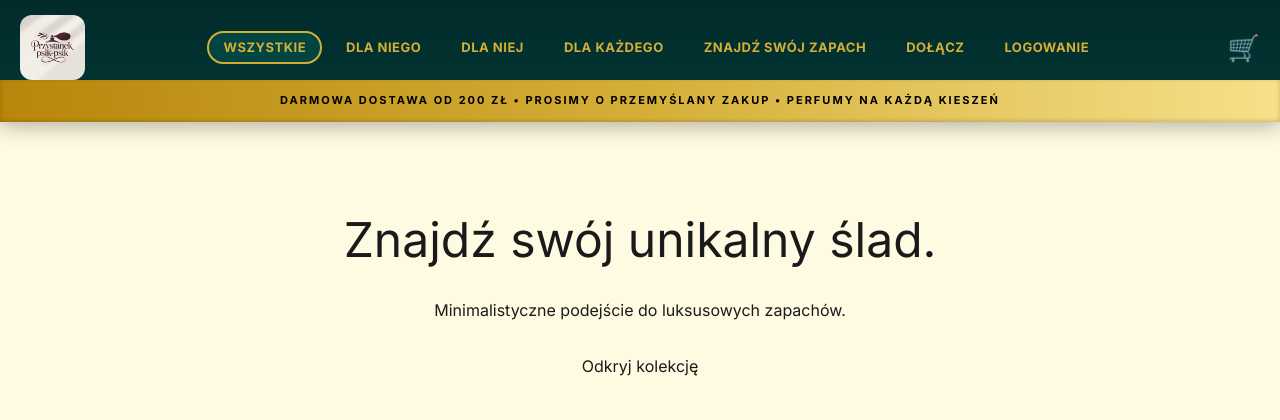
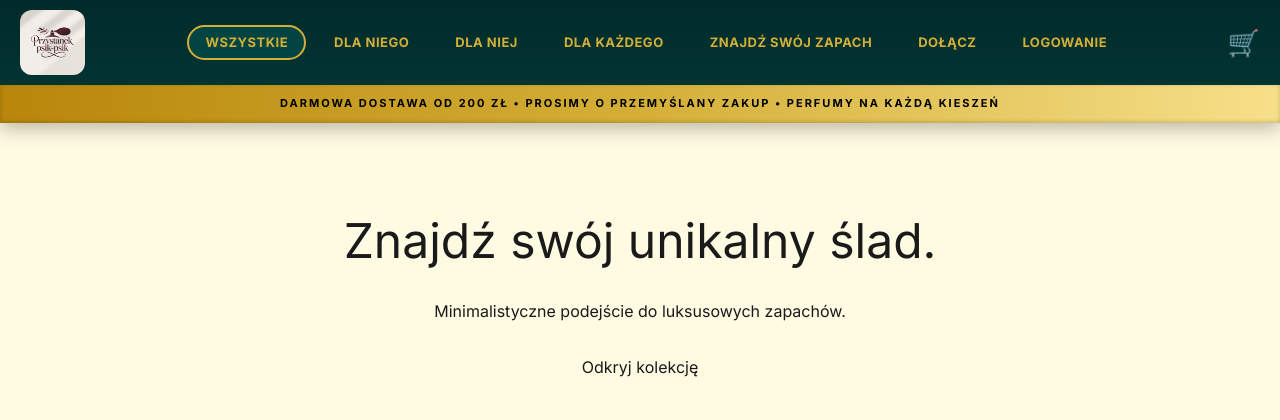
Before and after one commit to Camilleus/perfumy-mlm, a Django app: page / in a window 1280 px wide. Shown: the top 420 px of the page. Run offline with Django 5.2, Linux system fonts and the light colour scheme; data that the repository does not hold is empty.

Commit message:
another part of fixing eastethics

```diff
--- a/templates/base.html
+++ b/templates/base.html
@@ -18,44 +18,70 @@
         }
 
         * { margin: 0; padding: 0; box-sizing: border-box; }
-        body { font-family: 'Inter', sans-serif; background: var(--bg-main); color: var(--text-dark); line-height: 1.6; }
-        .container { max-width: 1300px; margin: 0 auto; padding: 0 20px; }
+
+        body {
+            font-family: 'Inter', sans-serif;
+            background: var(--bg-main);
+            color: var(--text-dark);
+            line-height: 1.6;
+        }
+
+        .container {
+            max-width: 1300px;
+            margin: 0 auto;
+            padding: 0 20px;
+        }
+
         a { text-decoration: none; color: inherit; }
 
+        /* HEADER & NAVIGATION */
         header {
-            padding: 15px 0 0 0; /* 15px góra, 0 boki, 0 dół */
             position: sticky;
             top: 0;
             background: var(--nav-gradient);
             z-index: 1000;
             box-shadow: 0 4px 20px rgba(0,0,0,0.3);
+            padding: 0; /* Zerujemy padding, by trust-bar przylegał idealnie */
+        }
+
+        header .container {
+            padding-top: 10px;
+            padding-bottom: 10px;
         }
 
         nav {
-            display: grid;
-            grid-template-columns: auto 1fr auto;
+            display: flex;
+            justify-content: space-between;
             align-items: center;
-            gap: 30px;
+            min-height: 65px; /* Wysokość dopasowana do logo */
+        }
+
+        .logo {
+            display: flex;
+            align-items: center;
         }
 
         .logo img {
-            height: 65px; /* Zwiększone z 55px dla lepszej widoczności */
+            height: 65px;
             width: auto;
             display: block;
-            border-radius: 12px; /* Zaokrąglenie rogów dla kwadratowego logo */
-            transition: transform 0.2s; /* Delikatny efekt na hover */
+            border-radius: 12px;
+            transition: transform 0.2s;
+            margin: 0;
         }
 
         .logo img:hover {
-            transform: scale(1.03); /* Subtelne powiększenie po najechaniu */
+            transform: scale(1.03);
         }
 
         .nav-links {
             display: flex;
-            gap: 8px; /* Zmniejszony odstęp z 15px na 8px, aby pomieścić dodatkowy przycisk */
+            gap: 10px;
             justify-content: center;
             list-style: none;
-            align-items: center; /* Centrowanie w pionie wszystkich elementów */
+            align-items: center;
+            margin: 0; /* Kluczowe dla wyśrodkowania w pionie */
+            padding: 0;
         }
 
         .nav-links li {
@@ -65,25 +91,28 @@
 
         .nav-links a,
         .nav-links button {
-            font-size: 13px; /* Delikatna korekta z 14px na 13px przy Boldzie uratuje miejsce */
+            font-size: 13px;
             font-weight: 700;
             text-transform: uppercase;
             letter-spacing: 0.5px;
             color: var(--gold);
-            padding: 8px 14px; /* Nieco węższe paddingi */
+            padding: 8px 16px;
             border-radius: 25px;
             border: 2px solid transparent;
             transition: all 0.3s ease;
             white-space: nowrap;
             background: transparent;
             cursor: pointer;
-            line-height: 1; /* Kluczowe dla wyrównania przycisku do linków */
+            line-height: 1.2;
+            display: flex;
+            align-items: center;
         }
 
-        /* Reset stylów dla formularza wylogowania */
+        /* Formularz wylogowania - reset */
         .nav-links form {
             display: flex;
-            margin: 0;
+            align-items: center;
+            margin: 0 !important;
             padding: 0;
         }
 
@@ -92,11 +121,14 @@
         .nav-links button:hover {
             border-color: var(--gold);
             background: var(--forest-green);
+            color: var(--gold);
         }
 
+        /* TRUST BAR */
         .trust-bar {
+            margin-top: 0;
             background: var(--gold-gradient);
-            padding: 12px 0;
+            padding: 10px 0;
             font-size: 11px;
             text-transform: uppercase;
             text-align: center;
@@ -106,9 +138,18 @@
             box-shadow: inset 0 -1px 4px rgba(0,0,0,0.2);
         }
 
-        .cart-icon { justify-self: end; color: var(--gold); font-size: 26px; transition: transform 0.2s; }
+        .cart-icon {
+            display: flex;
+            align-items: center;
+            color: var(--gold);
+            font-size: 26px;
+            transition: transform 0.2s;
+            line-height: 1;
+        }
+
         .cart-icon:hover { transform: scale(1.15); }
 
+        /* FOOTER */
         footer {
             padding: 60px 0;
             font-size: 14px;
@@ -116,8 +157,17 @@
             background: #fffdf2;
             margin-top: 80px;
         }
-        .footer-grid { display: grid; grid-template-columns: repeat(3, 1fr); gap: 20px; }
 
+        .footer-grid {
+            display: grid;
+            grid-template-columns: repeat(3, 1fr);
+            gap: 20px;
+        }
+
+        @media (max-width: 1024px) {
+            .nav-links { gap: 5px; }
+            .nav-links a { padding: 6px 10px; font-size: 11px; }
+        }
     </style>
 </head>
 <body>
@@ -128,6 +178,7 @@
             <div class="logo">
                 <a href="/"><img src="{% static 'images/przystanek_psik-psikV2.png' %}" alt="Przystanek PsikPsik"></a>
             </div>
+
             <ul class="nav-links">
                 <li><a href="/?gender=" class="{% if not request.GET.gender %}active{% endif %}">Wszystkie</a></li>
                 <li><a href="/?gender=M" class="{% if request.GET.gender == 'M' %}active{% endif %}">Dla Niego</a></li>
@@ -141,18 +192,19 @@
                 {% else %}
                     <li><a href="{% url 'seller_panel' %}">Mój panel</a></li>
                     <li>
-                        <form method="post" action="{% url 'logout' %}" style="display: inline;">
+                        <form method="post" action="{% url 'logout' %}">
                             {% csrf_token %}
                             <button type="submit">Wyloguj</button>
                         </form>
                     </li>
                 {% endif %}
             </ul>
+
             <a href="{% url 'cart_detail' %}" class="cart-icon">🛒</a>
         </nav>
     </div>
+
     <div class="trust-bar">Darmowa dostawa od 200 zł &bull; Prosimy o Przemyślany Zakup &bull; Perfumy na Każdą Kieszeń</div>
-
 </header>
 
 {% block content %}{% endblock %}
```
